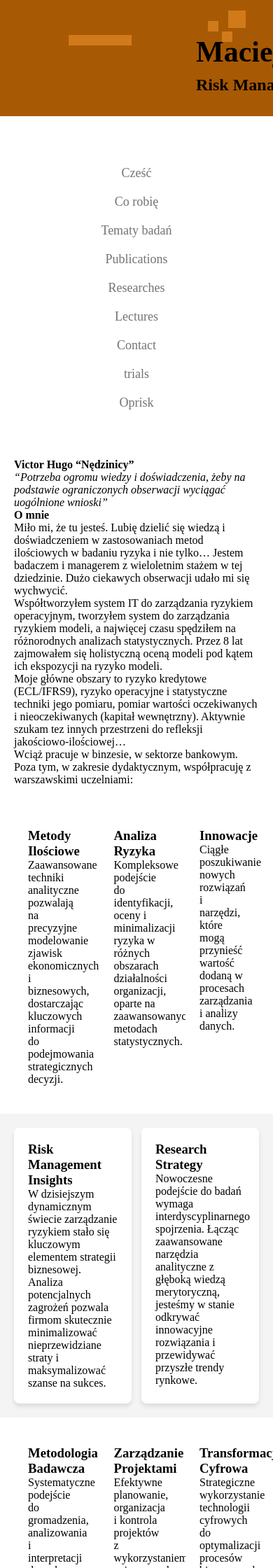
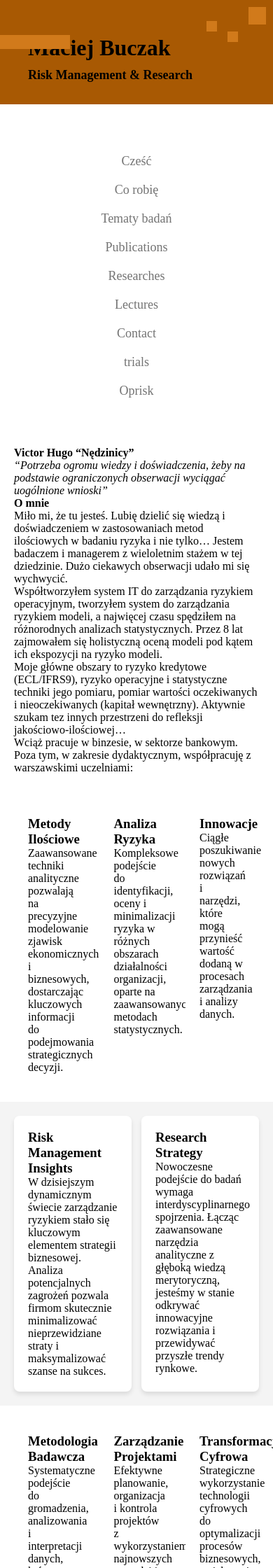
Before and after one commit to MaciejBuczak/risk-research, a Jekyll site: the page built from index.md, in a window 390 px wide. Shown: the top 2240 px of the page at 70% size. Built offline with Jekyll 4.4.1, drawn with Linux system fonts in a browser that asks for light colours.

Commit message:
Update default.html

```diff
--- a/_layouts/default.html
+++ b/_layouts/default.html
@@ -202,18 +202,17 @@
       }
     }
 
-    /* Media query dla telefonów - mniejsze szerokości ekranu */
-    @media screen and (max-width: 767px) {
-      /* Dostosowanie pozycji kwadratów dla telefonów */
+    /* Media queries dla telefonów bazując na style.scss */
+    @media screen and (max-width: 768px) {
       .square,
       .browser-firefox .square,
       .browser-safari .square,
       .browser-edge .square,
       .browser-chrome .square {
-        width: 30px;
-        height: 30px;
+        width: 35px;
+        height: 35px;
         top: 20px;
-        right: 15%;
+        right: 10px;
       }
 
       .square1,
@@ -221,10 +220,10 @@
       .browser-safari .square1,
       .browser-edge .square1,
       .browser-chrome .square1 {
-        width: 18px;
-        height: 18px;
-        top: 55px;
-        right: 20%;
+        width: 20px;
+        height: 20px;
+        top: 65px;
+        right: 73px;
       }
 
       .square2,
@@ -232,10 +231,10 @@
       .browser-safari .square2,
       .browser-edge .square2,
       .browser-chrome .square2 {
-        width: 18px;
-        height: 18px;
-        top: 40px;
-        right: 25%;
+        width: 20px;
+        height: 20px;
+        top: 45px;
+        right: 117px;
       }
 
       .square-big,
@@ -244,15 +243,25 @@
       .browser-edge .square-big,
       .browser-chrome .square-big {
         width: 120px;
-        height: 20px;
-        top: 65px;
-        left: 30%;
+        height: 25px;
+        top: 75px;
+        left: 0px;
+      }
+
+      #header_wrap .inner {
+        left: 20px;
+      }
+
+      #project_title {
+        font-size: 32px;
+      }
+
+      #project_tagline {
+        font-size: 18px;
       }
     }
 
-    /* Media query dla bardzo małych telefonów */
     @media screen and (max-width: 480px) {
-      /* Jeszcze bardziej dostosowane pozycje kwadratów dla bardzo małych ekranów */
       .square,
       .browser-firefox .square,
       .browser-safari .square,
@@ -260,8 +269,8 @@
       .browser-chrome .square {
         width: 25px;
         height: 25px;
-        top: 15px;
-        right: 10%;
+        top: 10px;
+        right: 10px;
       }
 
       .square1,
@@ -272,7 +281,7 @@
         width: 15px;
         height: 15px;
         top: 45px;
-        right: 15%;
+        right: 50px;
       }
 
       .square2,
@@ -283,7 +292,7 @@
         width: 15px;
         height: 15px;
         top: 30px;
-        right: 20%;
+        right: 80px;
       }
 
       .square-big,
@@ -291,10 +300,10 @@
       .browser-safari .square-big,
       .browser-edge .square-big,
       .browser-chrome .square-big {
-        width: 90px;
-        height: 15px;
+        width: 100px;
+        height: 20px;
         top: 50px;
-        left: 25%;
+        left: 0px;
       }
     }
 
```
Also changed, not shown: other parts of _layouts/default.html (+1 -1 lines).
